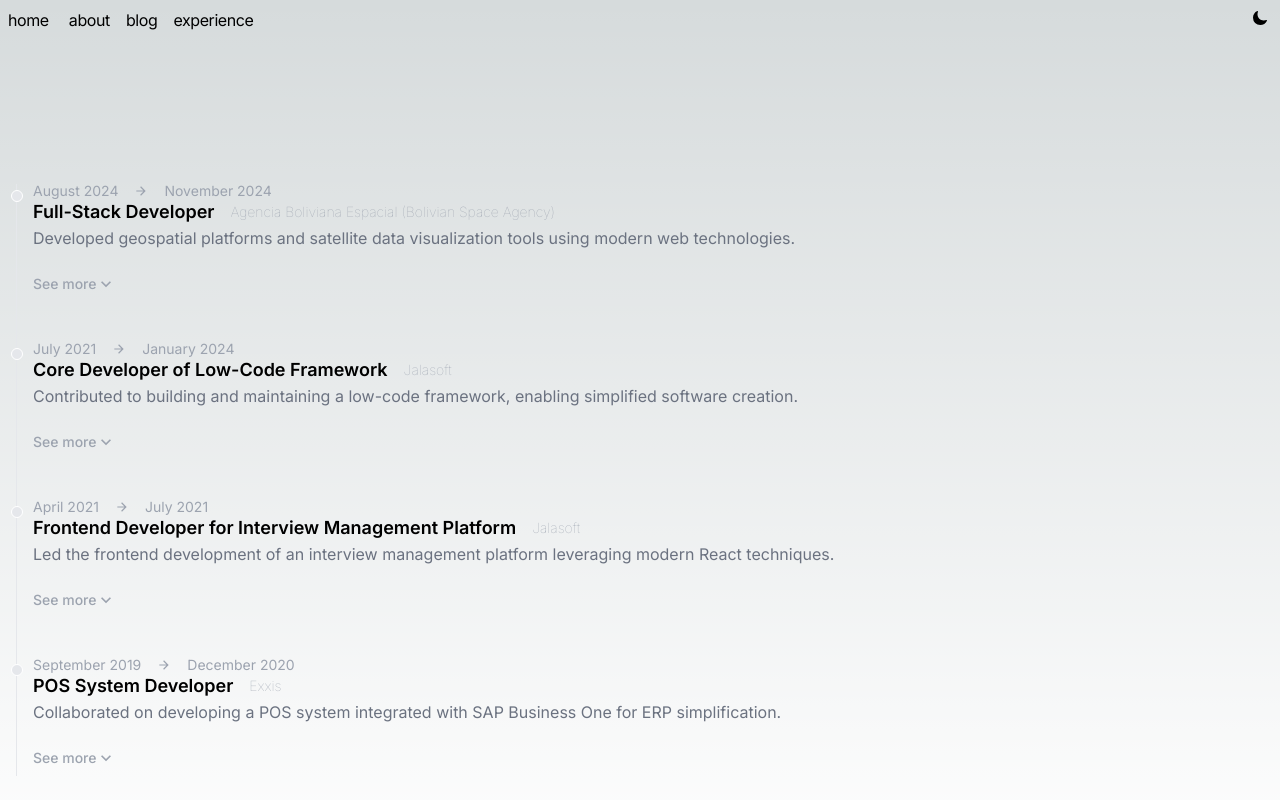
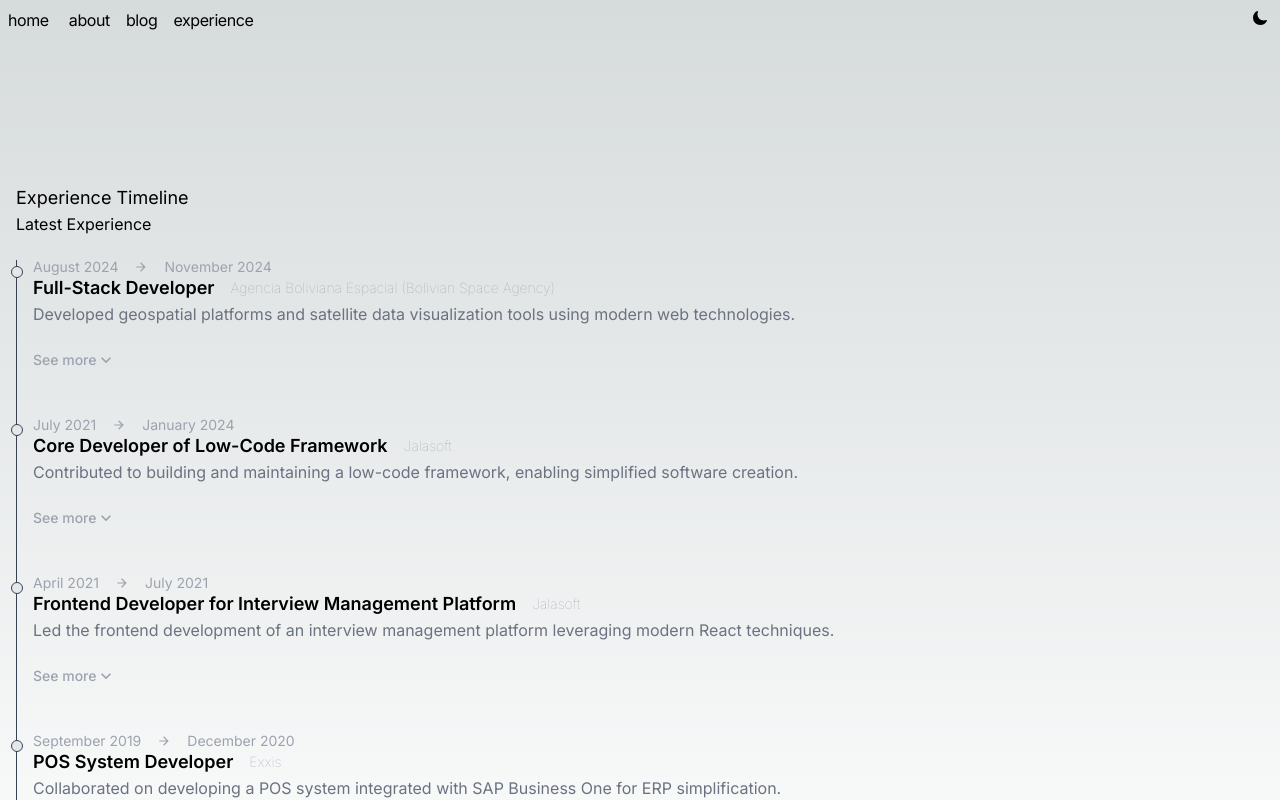
Before and after one commit to tatooin6/portfolio, a Next.js app: page /experience in a window 1280 px wide. Shown: the top 800 px of the page. Built offline with nearby package versions, Linux system fonts and the light colour scheme.

Commit message:
Update colors and text around Timeline

```diff
--- a/src/app/components/MilestoneItem.tsx
+++ b/src/app/components/MilestoneItem.tsx
@@ -11,7 +11,7 @@ const MilestoneItem = ({ milestone }: { milestone: Milestone }) => {
   return (
     <div key={milestone.company}>
       <li className="mb-10 ms-4">
-        <div className="absolute w-3 h-3 bg-gray-200 rounded-full mt-1.5 -start-1.5 border border-white dark:border-gray-900 dark:bg-gray-700"></div>
+        <div className="absolute w-3 h-3 bg-gray-200 rounded-full mt-1.5 -start-1.5 border border-gray-700 dark:border-white dark:bg-gray-700"></div>
         <time className="mb-1 text-sm font-normal leading-none text-gray-400 dark:text-gray-500">
           <div className="flex flex-row">
             <span>{titleFormat(milestone.startDate)}</span>
--- a/src/app/components/Timeline.tsx
+++ b/src/app/components/Timeline.tsx
@@ -12,7 +12,9 @@ export interface Milestone {
 const Timeline = ({ milestones }: { milestones: Milestone[] }) => {
   return (
     <div>
-      <ol className="relative border-s border-gray-200 dark:border-gray-700">
+      <h1 className="text-lg">Experience Timeline</h1>
+      <p className="pb-6">Latest Experience</p>
+      <ol className="relative border-s border-gray-700 dark:border-white">
         {milestones.map((milestone) => (
           <MilestoneItem
             key={milestone.startDate.toString()}
@@ -20,6 +22,7 @@ const Timeline = ({ milestones }: { milestones: Milestone[] }) => {
           />
         ))}
       </ol>
+      <p>Earliest Experience</p>
     </div>
   );
 };
```
